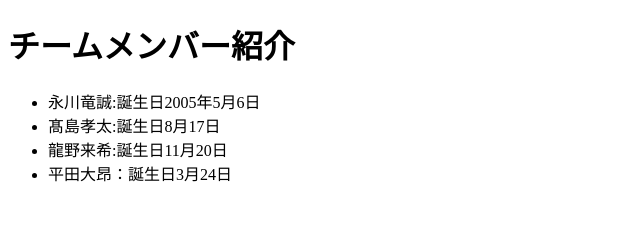
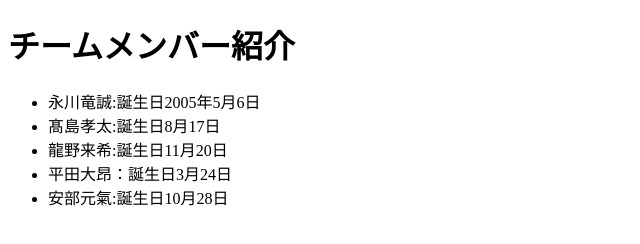
Before and after one commit to ryusei82/kadai3, a plain HTML site: page index.html in a window 1280 px wide. Shown: the whole page, without its empty margins (0-640 px from the left). Drawn offline with Linux system fonts and the light colour scheme.

Commit message:
Update index.html

```diff
--- a/index.html
+++ b/index.html
@@ -13,6 +13,7 @@
         <li>髙島孝太:誕生日8月17日</li>
         <li>龍野来希:誕生日11月20日</li>
         <li>平田大昂：誕生日3月24日</li>
+        <li>安部元氣:誕生日10月28日</li>
     </ul>
 </body>
 </html>
```
